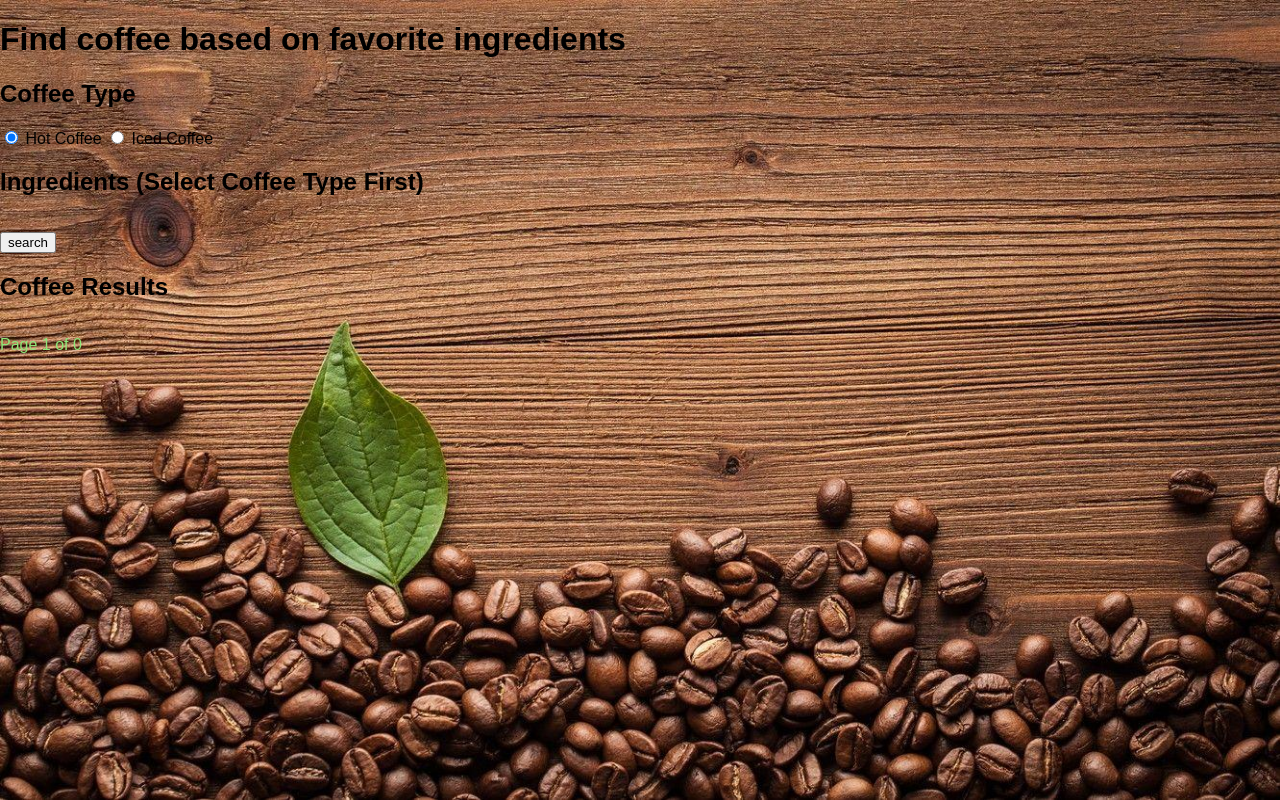
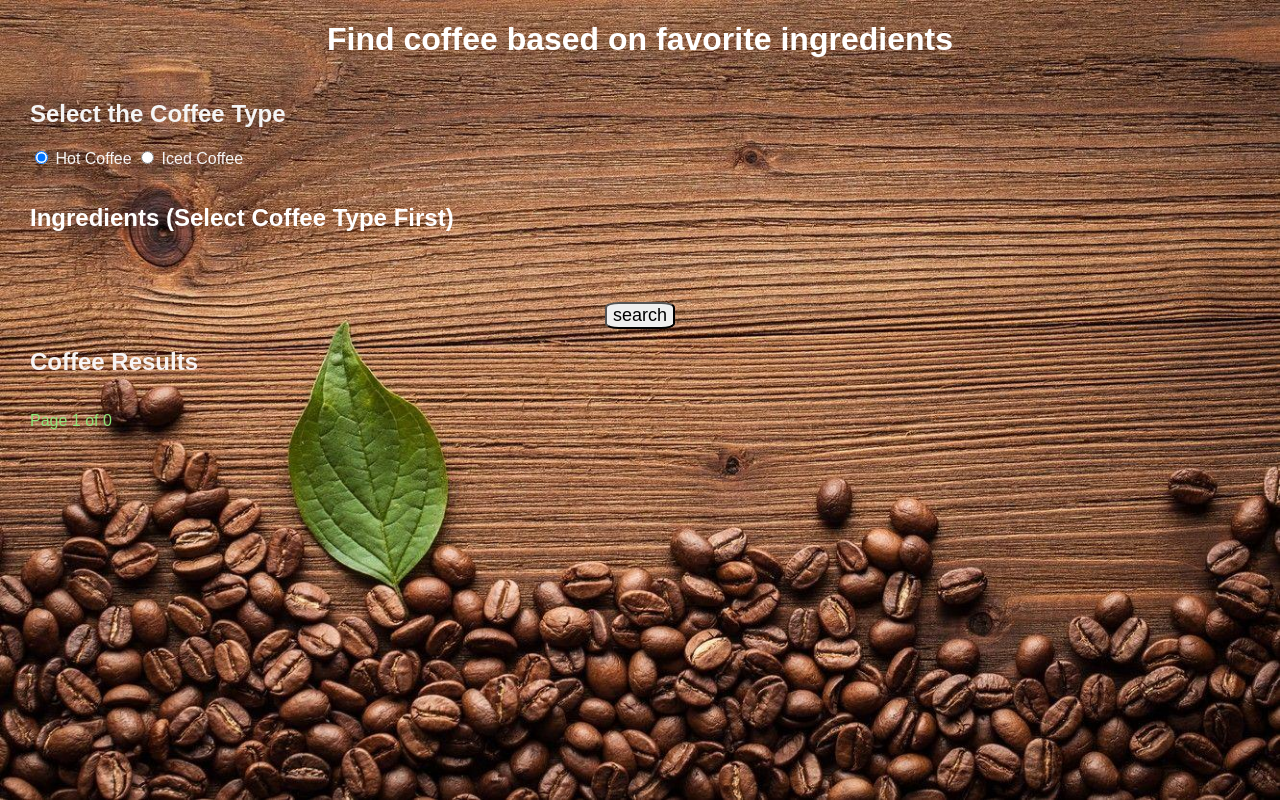
Before and after one commit to F-sh2019/CoffeeLover, a plain HTML site: page search-coffee.html in a window 1280 px wide. Drawn offline with Linux system fonts and the light colour scheme; no server answers.

Commit message:
css realted to search page updated

```diff
--- a/coffee.js
+++ b/coffee.js
@@ -231,7 +231,7 @@ function displayCoffeeResults(coffeeData) {
   } else {
     coffeeData.forEach(coffee => {
       const listItem = document.createElement('li');
-      listItem.innerText = `${coffee.title} `;
+      listItem.innerText = `${coffee.title} (${coffee.ingredients}) `;
       coffeeResultsList.appendChild(listItem);
     });
   }
--- a/search-coffee.html
+++ b/search-coffee.html
@@ -7,11 +7,11 @@
         <title>search-coffee</title>
     </head>
     <boby>
-        <h1>Find coffee based on favorite ingredients</h1>
+        <h1 class="searchhead">Find coffee based on favorite ingredients</h1>
 
 
         <div class="coffee-type">
-          <h2>Coffee Type</h2>
+          <h2> Select the Coffee Type</h2>
           <input type="radio" id="hot-coffee" name="coffeeType" value="hot"   onclick="searchCoffeetype('hot')" checked>
           <label for="hot-coffee">Hot Coffee</label>
           <input type="radio" id="iced-coffee" name="coffeeType" value="iced" onclick="searchCoffeetype('iced')">
@@ -25,7 +25,9 @@
           <ul class="ingredient-list">
             </ul>
         </div>
-        <button id="search"  onclick="search_list()">search</button>
+        <div class="searchbutton">
+          <button  id="search"  onclick="search_list()" class="button">search</button>
+        </div>
 
         <div class="coffee-results" id="coffee-results" onclick="">
           <h2>Coffee Results</h2>
--- a/style.css
+++ b/style.css
@@ -17,6 +17,7 @@ body {
   background-size: cover;
   }
 
+
   .head {
 
     text-align: center;
@@ -28,6 +29,12 @@ body {
   .head h1 {
     font-size: 2.5rem;
     margin-bottom: 10px;
+
+  }
+
+  .searchhead{
+    text-align:center;
+    color: white;
   }
 
   .head h2 {
@@ -110,3 +117,28 @@ span{
   grid-template-columns: 1fr 1fr 1fr;
   color:whitesmoke
 }
+.coffee-type{
+  display: inline-block;
+  color: whitesmoke;
+  margin-left: 30px;
+}
+.ingredients{
+  color: white;
+  margin-left: 30px;
+}
+.searchbutton{
+  display: flex;
+  justify-content: center;
+  margin-top: 50px;
+
+}
+.button{
+   border-radius: 20%;
+   font-size: large;
+
+  }
+
+.coffee-results{
+  margin-left: 30px;
+  color: #f7f4f4;
+}
```
